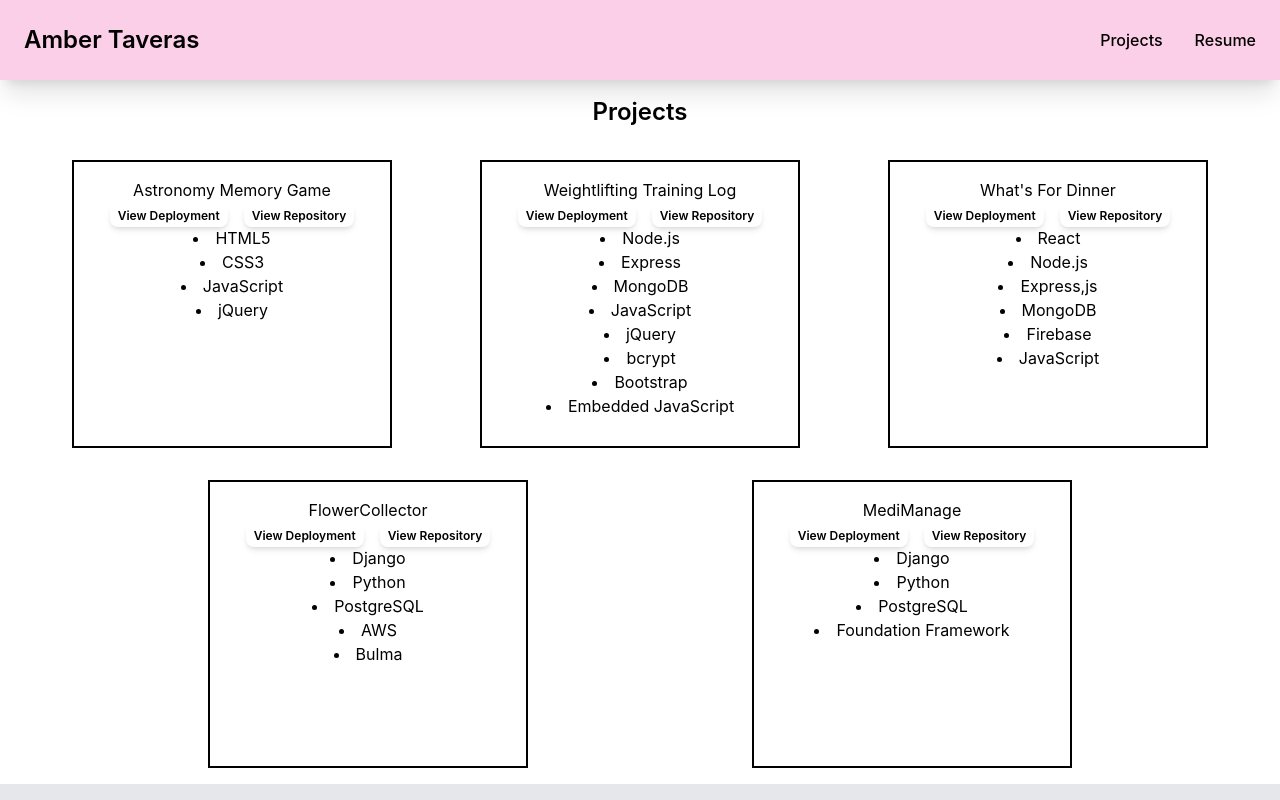
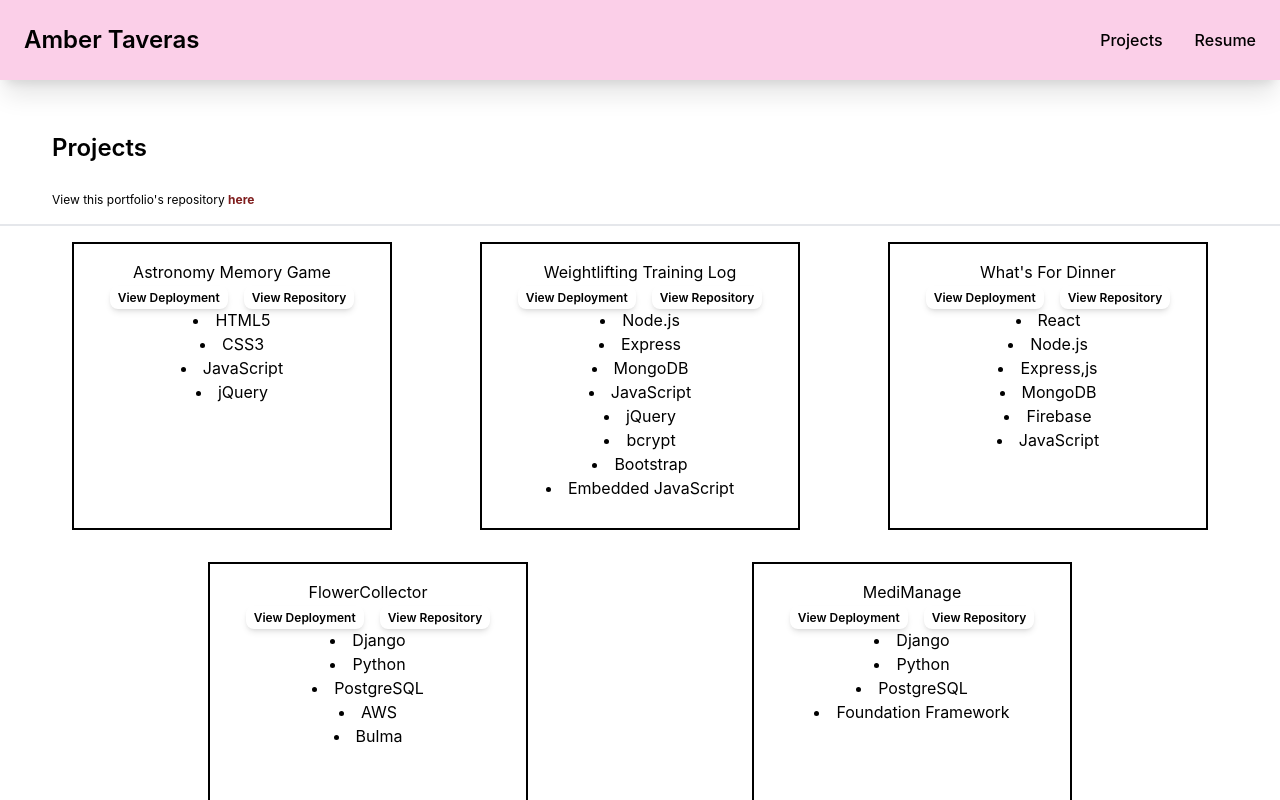
Before and after one commit to ambertav/portfolio, a React (Create React App) app: page /projects in a window 1280 px wide. Shown: the top 800 px of the page. Built offline with nearby package versions, Linux system fonts and the light colour scheme.

Commit message:
fixes styling on page headers

```diff
--- a/src/pages/Projects.js
+++ b/src/pages/Projects.js
@@ -2,12 +2,15 @@ import Project from '../components/Project';
 
 function Projects (props) {
     return (
-        <div className='h-5/6'>
-            <h1 className='text-2xl text-center font-semibold my-4'>Projects</h1>
+        <>
+            <section className='border-b-2 flex flex-start flex-col text-left'>
+                <h1 className='mt-10 md:ml-10 ml-6 font-semibold text-2xl p-3'>Projects</h1>
+                <h5 className='md:ml-10 ml-6 py-4 px-3 text-xs'>View this portfolio's repository <a href="https://github.com/ambertav/portfolio" target="_blank" className='text-red-900 font-bold'>here</a></h5>
+            </section>
             <div className='flex items-center justify-center'>
-                <Project projects={props.projects}/>
+                    <Project projects={props.projects}/>
             </div>
-        </div>
+        </>
     )
 }
 
--- a/src/pages/Resume.js
+++ b/src/pages/Resume.js
@@ -2,8 +2,8 @@ function Resume () {
     return (
         <>
         <section className='border-b-2 flex flex-start flex-col text-left'>
-            <h1 className='mt-10 ml-10 font-semibold text-2xl p-3'>Resume</h1>
-            <h5 className='ml-10 py-4 px-3'>Download a copy <a href="https://docs.google.com/document/d/1oGnuK0qlJaKSEy8ad6PwSijSmbz_-Y4PuhU6mxaBIyQ/edit?usp=sharing" target="_blank" className='text-red-900 font-bold'>here</a></h5>
+            <h1 className='mt-10 md:ml-10 ml-6 font-semibold text-2xl p-3'>Resume</h1>
+            <h5 className='md:ml-10 ml-6 py-4 px-3 text-xs'>Download a copy <a href="https://docs.google.com/document/d/1oGnuK0qlJaKSEy8ad6PwSijSmbz_-Y4PuhU6mxaBIyQ/edit?usp=sharing" target="_blank" className='text-red-900 font-bold'>here</a></h5>
         </section>
             <div className='flex flex-col items-center my-6'>
                 <h3 className='font-semibold text-xl mt-10'>Summary</h3>
```
